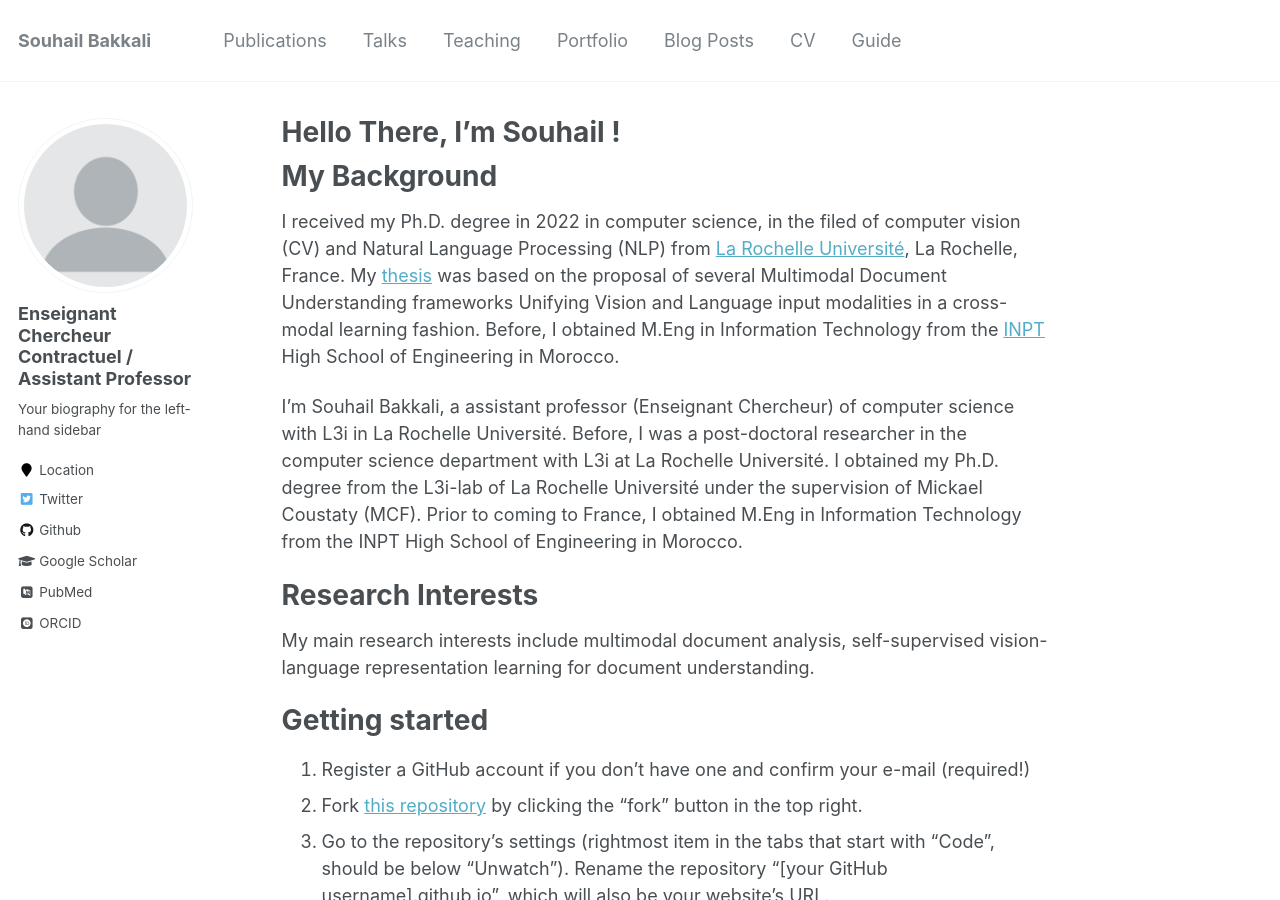
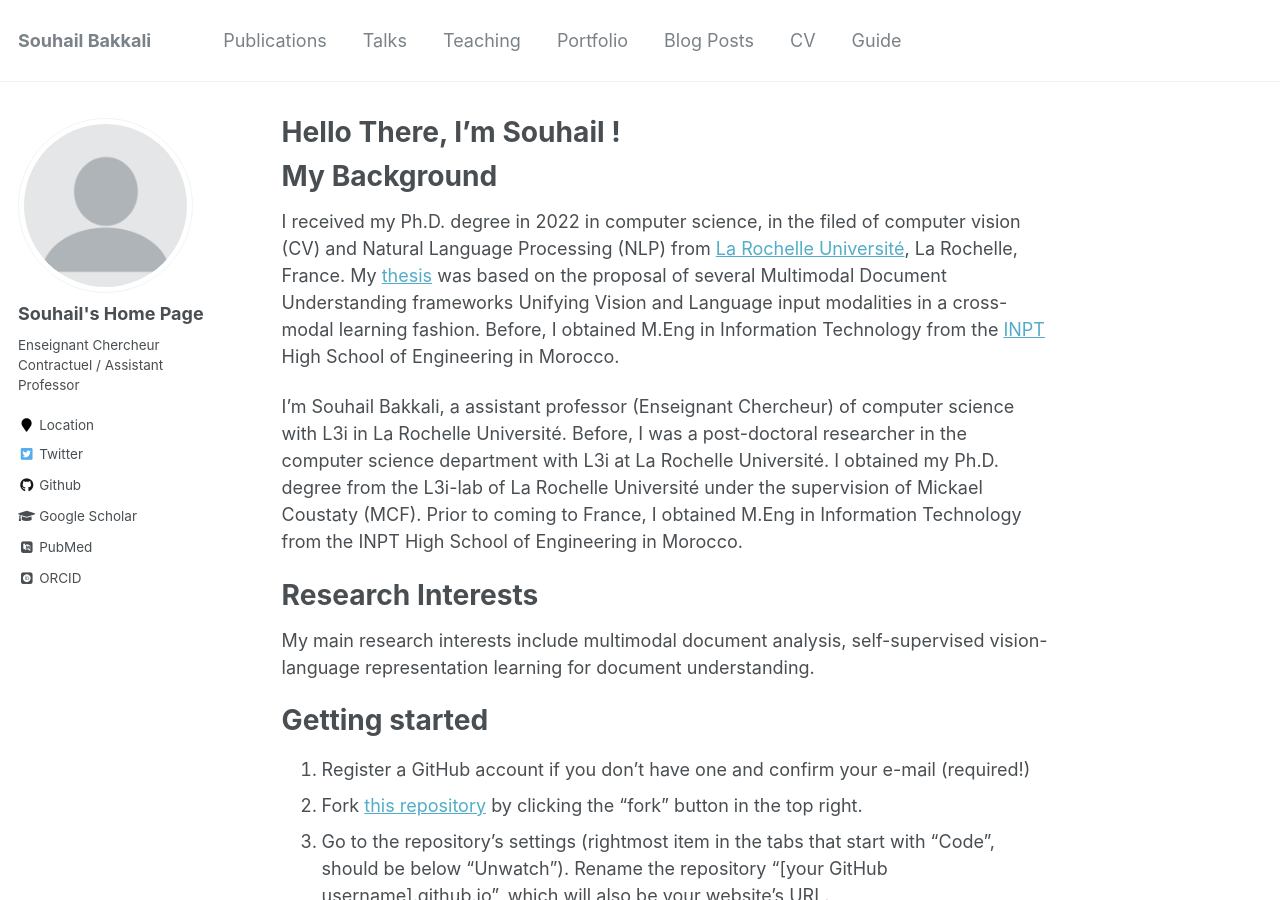
Before and after one commit to Sbakkalii/Sbakkalii.github.io, a Jekyll site: the page built from _pages/about.md, in a window 1280 px wide and 900 px high. Built offline with Jekyll 4.4.1, drawn with Linux system fonts in a browser that asks for light colours; some web fonts are replaced; a file with an impossible date is left out.

Commit message:
Update _config.yml

```diff
--- a/_config.yml
+++ b/_config.yml
@@ -80,9 +80,9 @@ analytics:
 
 # Site Author
 author:
-  name             : "Enseignant Chercheur Contractuel / Assistant Professor"
+  name             : "Souhail's Home Page"
   avatar           : "profile.png"
-  bio              : "Your biography for the left-hand sidebar"
+  bio              : "Enseignant Chercheur Contractuel / Assistant Professor"
   location         : "Location"
   employer         :
   pubmed           : "https://www.ncbi.nlm.nih.gov/pubmed/?term=john+snow"
```
